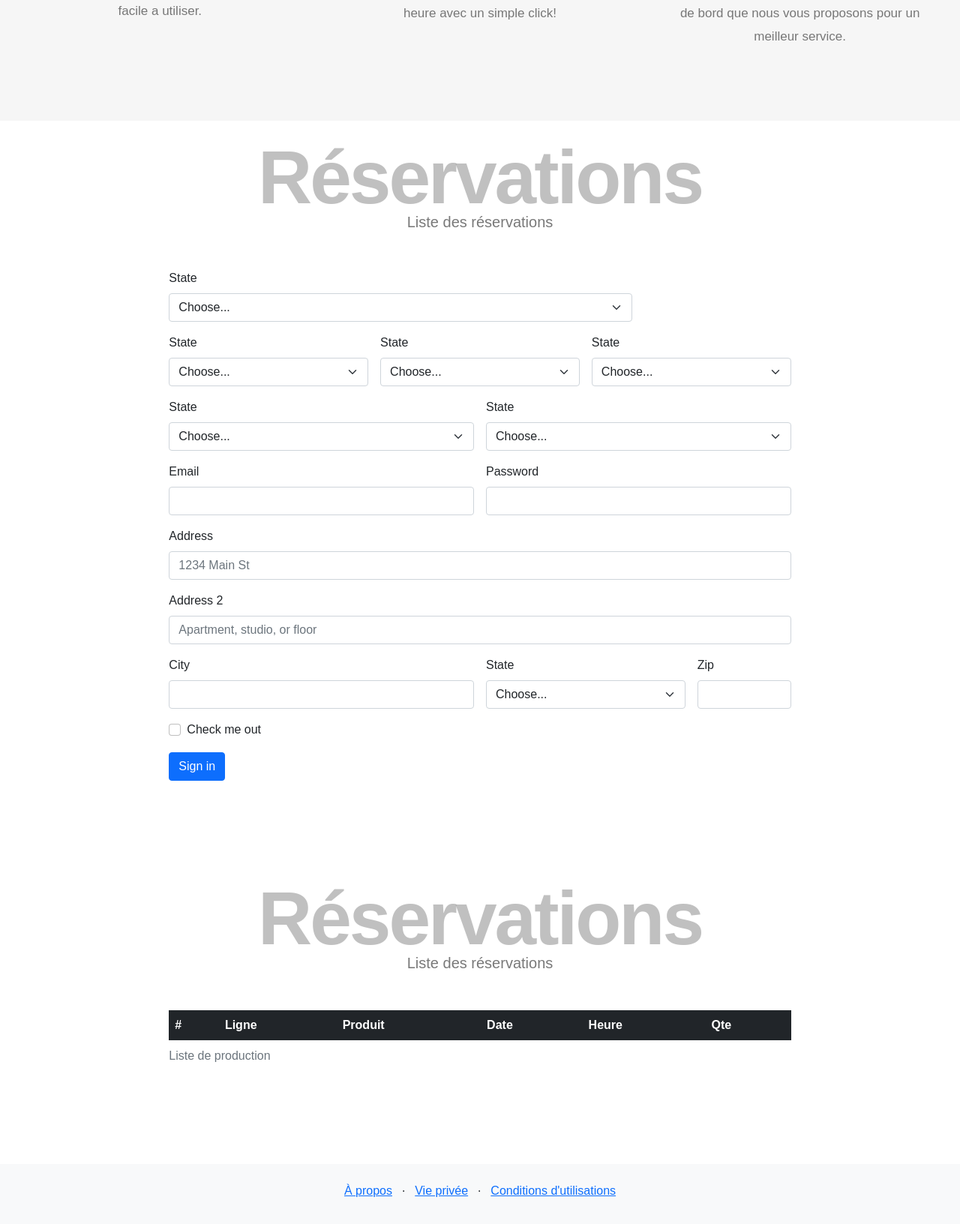
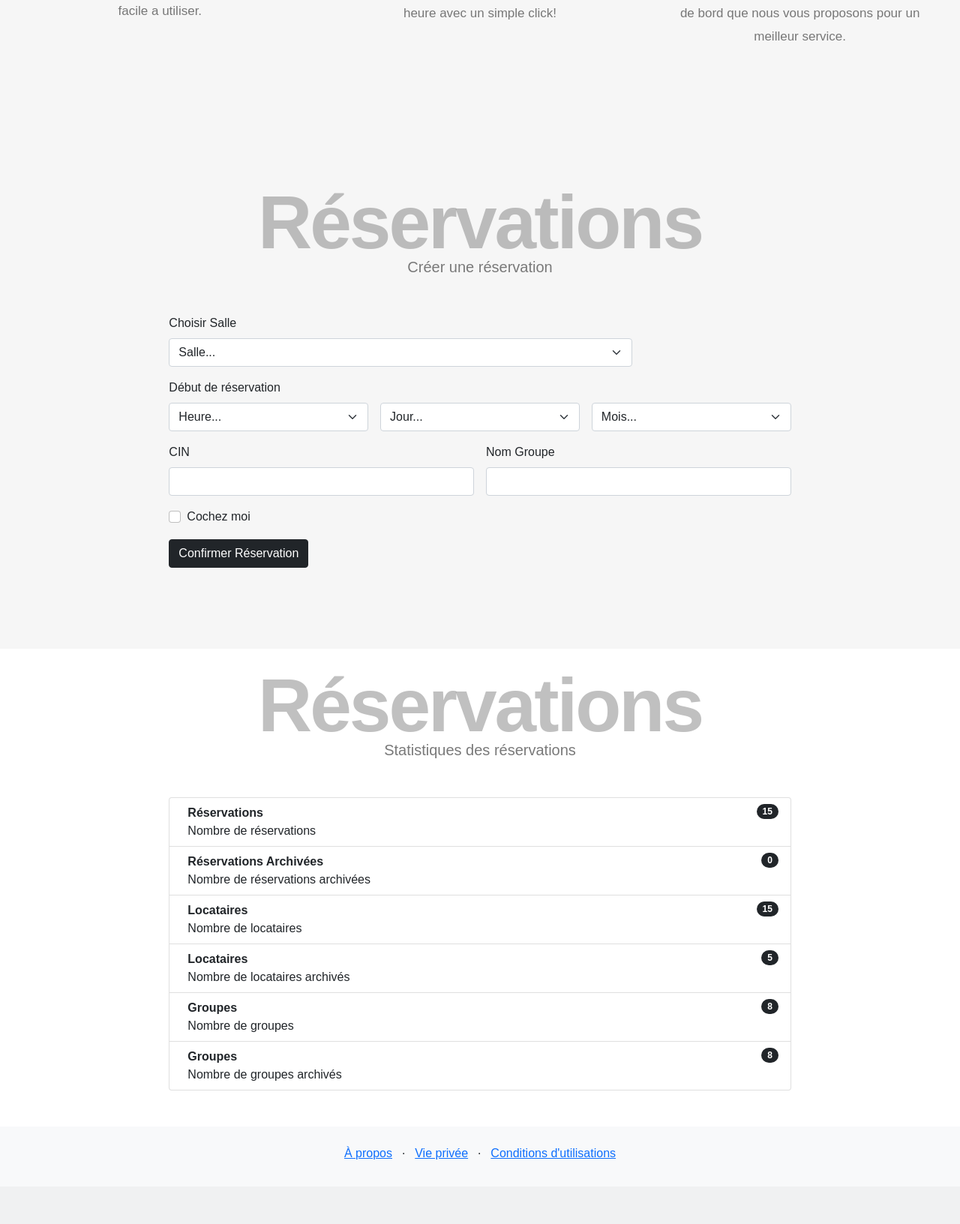
Before and after one commit to FaresEsprit20/ZiedApp, a PHP site: page / in a window 1280 px wide. Shown: the part 1169-2801 px from the top of the page at 75% size. After the commit the page ends 2715 px from the top, so only its background shows below. Run offline with PHP 8.4, Linux system fonts and the light colour scheme; lists and menus that the app fills with data are empty; some libraries are stand-ins or nearby versions.

Commit message:
second commit

```diff
--- a/index.php
+++ b/index.php
@@ -117,7 +117,7 @@
 <section class="reservations" id="reservations">
   <div class="container-fluid">
     <div class="special-heading">Réservations</div>
-      <p>Liste des réservations</p>
+      <p>Créer une réservation</p>
   <div class="row">
   <div class="col col-sm col-lg-2">
   </div>
@@ -131,88 +131,116 @@
 
         <form class="row g-3">
         <div class="col-md-9">
-    <label for="inputState" class="form-label">State</label>
-    <select id="inputState" class="form-select">
-      <option selected>Choose...</option>
-      <option>...</option>
+    <label for="inputSalle" class="form-label">Choisir Salle</label>
+    <select id="inputSalle" class="form-select">
+      <option selected disabled>Salle...</option>
     </select>
   </div>
   <div class="col-md-4">
-    <label for="inputState" class="form-label">State</label>
-    <select id="inputState" class="form-select">
-      <option selected>Choose...</option>
-      <option>...</option>
+    <label for="inputHeure" class="form-label">Début de réservation</label>
+    <select id="inputHeure" class="form-select">
+      <option selected disabled>Heure...</option>
+          <option value="00">00</option>
+          <option value="01">01</option>
+          <option value="02">02</option>
+          <option value="03">03</option>
+          <option value="04">04</option>
+          <option value="05">05</option>
+          <option value="06">06</option>
+          <option value="07">07</option>
+          <option value="08">08</option>
+          <option value="09">09</option>
+          <option value="10">10</option>
+          <option value="11">11</option>
+          <option value="12">12</option>
+          <option value="13">13</option>
+          <option value="14">14</option>
+          <option value="15">15</option>
+          <option value="16">16</option>
+          <option value="17">17</option>
+          <option value="18">18</option>
+          <option value="19">19</option>
+          <option value="20">20</option>
+          <option value="21">21</option>
+          <option value="22">22</option>
+          <option value="23">23</option>
     </select>
   </div>
   <div class="col-md-4">
-    <label for="inputState" class="form-label">State</label>
-    <select id="inputState" class="form-select">
-      <option selected>Choose...</option>
-      <option>...</option>
+  <label for="inputJour" style="visibility:hidden" class="form-label">Début de réservation</label>
+    <select id="inputJour" class="form-select">
+      <option selected disabled>Jour...</option>
+          <option value="01">1</option>
+          <option value="02">2</option>
+          <option value="03">3</option>
+          <option value="04">4</option>
+          <option value="05">5</option>
+          <option value="06">6</option>
+          <option value="07">7</option>
+          <option value="08">9</option>
+          <option value="10">10</option>
+          <option value="11">11</option>
+          <option value="12">12</option>
+          <option value="13">13</option>
+          <option value="14">14</option>
+          <option value="15">15</option>
+          <option value="16">16</option>
+          <option value="17">17</option>
+          <option value="18">18</option>
+          <option value="19">19</option>
+          <option value="20">20</option>
+          <option value="21">21</option>
+          <option value="22">22</option>
+          <option value="23">23</option>
+          <option value="24">24</option>
+          <option value="25">25</option>
+          <option value="26">26</option>
+          <option value="27">27</option>
+          <option value="28">28</option>
+          <option value="29">29</option>
+          <option value="30">30</option>
+          <option value="31">31</option>
     </select>
   </div>
   <div class="col-md-4">
-    <label for="inputState" class="form-label">State</label>
-    <select id="inputState" class="form-select">
-      <option selected>Choose...</option>
-      <option>...</option>
+  <label for="inputMois" style="visibility:hidden" class="form-label">Début de réservation</label>
+    <select id="inputMois" class="form-select">
+      <option selected disabled>Mois...</option>
+          <option value="01">Janvier</option>
+          <option value="02">Février</option>
+          <option value="03">Mars</option>
+          <option value="04">Avril</option>
+          <option value="05">Mai</option>
+          <option value="06">Juin</option>
+          <option value="07">Juillet</option>
+          <option value="08">Aout</option>
+          <option value="09">Séptembre</option>
+          <option value="10">Octobre</option>
+          <option value="11">Novembre</option>
+          <option value="12">Décembre</option>
     </select>
   </div>
+
   <div class="col-md-6">
-    <label for="inputState" class="form-label">State</label>
-    <select id="inputState" class="form-select">
-      <option selected>Choose...</option>
-      <option>...</option>
-    </select>
+    <label for="reserv_cin" class="form-label">CIN</label>
+    <input type="text" class="form-control" id="reserv_cin">
   </div>
   <div class="col-md-6">
-    <label for="inputState" class="form-label">State</label>
-    <select id="inputState" class="form-select">
-      <option selected>Choose...</option>
-      <option>...</option>
-    </select>
+    <label for="reserv_groupe" class="form-label">Nom Groupe</label>
+    <input type="text" class="form-control" id="reserv_groupe">
   </div>
-  <div class="col-md-6">
-    <label for="inputEmail4" class="form-label">Email</label>
-    <input type="email" class="form-control" id="inputEmail4">
-  </div>
-  <div class="col-md-6">
-    <label for="inputPassword4" class="form-label">Password</label>
-    <input type="password" class="form-control" id="inputPassword4">
-  </div>
-  <div class="col-12">
-    <label for="inputAddress" class="form-label">Address</label>
-    <input type="text" class="form-control" id="inputAddress" placeholder="1234 Main St">
-  </div>
-  <div class="col-12">
-    <label for="inputAddress2" class="form-label">Address 2</label>
-    <input type="text" class="form-control" id="inputAddress2" placeholder="Apartment, studio, or floor">
-  </div>
-  <div class="col-md-6">
-    <label for="inputCity" class="form-label">City</label>
-    <input type="text" class="form-control" id="inputCity">
-  </div>
-  <div class="col-md-4">
-    <label for="inputState" class="form-label">State</label>
-    <select id="inputState" class="form-select">
-      <option selected>Choose...</option>
-      <option>...</option>
-    </select>
-  </div>
-  <div class="col-md-2">
-    <label for="inputZip" class="form-label">Zip</label>
-    <input type="text" class="form-control" id="inputZip">
-  </div>
+
+
   <div class="col-12">
     <div class="form-check">
       <input class="form-check-input" type="checkbox" id="gridCheck">
       <label class="form-check-label" for="gridCheck">
-        Check me out
+        Cochez moi
       </label>
     </div>
   </div>
   <div class="col-12">
-    <button type="submit" class="btn btn-primary">Sign in</button>
+    <button type="submit" class="btn btn-dark">Confirmer Réservation</button>
   </div>
 
 </form>
@@ -237,41 +265,72 @@
 
 <!-- Start Products -->
 
-<section class="products" id="products">
+<section class="reservationsstats" id="reservationsstats">
   <div class="container-fluid">
     <div class="special-heading">Réservations</div>
-      <p>Liste des réservations</p>
+      <p>Statistiques des réservations</p>
   <div class="row">
   <div class="col col-sm col-lg-2">
   </div>
-    <div class="col-12 col-sm-12 col-lg-8">
+
+  <div class="col-12 col-sm-12 col-lg-8">
+      <div class="reservations-table mt-5 mb-5">
 
 
-      <div class="products-table mt-5 mb-5">
-        <div class="table-responsive">
-
-          <table class="table">
-            <caption>Liste de production</caption>
-            <thead class="table-dark">
-              <th scope="col">#</th>
-              <th scope="col">Ligne</th>
-              <th scope="col">Produit</th>
-              <th scope="col">Date</th>
-              <th scope="col">Heure</th>
-              <th scope="col">Qte</th>
-            </thead>
-            <tbody id="tbodydaily">
-
-            </tbody>
-          </table>
-
-        </div>
+      <ul class="list-group">
+  <li class="list-group-item d-flex justify-content-between align-items-start">
+    <div class="ms-2 me-auto">
+      <div class="fw-bold">Réservations</div>
+      Nombre de réservations
+    </div>
+    <span class="badge bg-dark rounded-pill">15</span>
+  </li>
+  <li class="list-group-item d-flex justify-content-between align-items-start">
+    <div class="ms-2 me-auto">
+      <div class="fw-bold">Réservations Archivées</div>
+      Nombre de réservations archivées
+    </div>
+    <span class="badge bg-dark rounded-pill">0</span>
+  </li>
+  <li class="list-group-item d-flex justify-content-between align-items-start">
+    <div class="ms-2 me-auto">
+      <div class="fw-bold">Locataires</div>
+      Nombre de locataires
+    </div>
+    <span class="badge bg-dark rounded-pill">15</span>
+  </li>
+  <li class="list-group-item d-flex justify-content-between align-items-start">
+    <div class="ms-2 me-auto">
+      <div class="fw-bold">Locataires</div>
+      Nombre de locataires archivés
+    </div>
+    <span class="badge bg-dark rounded-pill">5</span>
+  </li>
+  <li class="list-group-item d-flex justify-content-between align-items-start">
+    <div class="ms-2 me-auto">
+      <div class="fw-bold">Groupes</div>
+      Nombre de groupes
+    </div>
+    <span class="badge bg-dark rounded-pill">8</span>
+  </li>
+  <li class="list-group-item d-flex justify-content-between align-items-start">
+    <div class="ms-2 me-auto">
+      <div class="fw-bold">Groupes</div>
+      Nombre de groupes archivés
+    </div>
+    <span class="badge bg-dark rounded-pill">8</span>
+  </li>
+</ul>
 
     </div>
   </div>
+
+
   <div class="col col-sm col-lg-2">
   </div>
-  </div>
+
+  <!--End Row -->
+</div>
 
 </section>
 
--- a/scss/style.scss
+++ b/scss/style.scss
@@ -205,6 +205,13 @@ body {
  color: #fff;
  }
 
+
+}
+
+#reservations {
+  padding-top: $section-padding;
+  padding-bottom: $section-padding;
+  background-color: $section-background;
 
 }
 
--- a/server/reservapp.sql
+++ b/server/reservapp.sql
@@ -3,7 +3,7 @@
 -- https://www.phpmyadmin.net/
 --
 -- Host: 127.0.0.1:3306
--- Generation Time: Sep 08, 2021 at 11:56 AM
+-- Generation Time: Sep 08, 2021 at 08:26 PM
 -- Server version: 5.7.31
 -- PHP Version: 7.3.21
 
```
Also changed, not shown: css/style.css, 1 other file.
